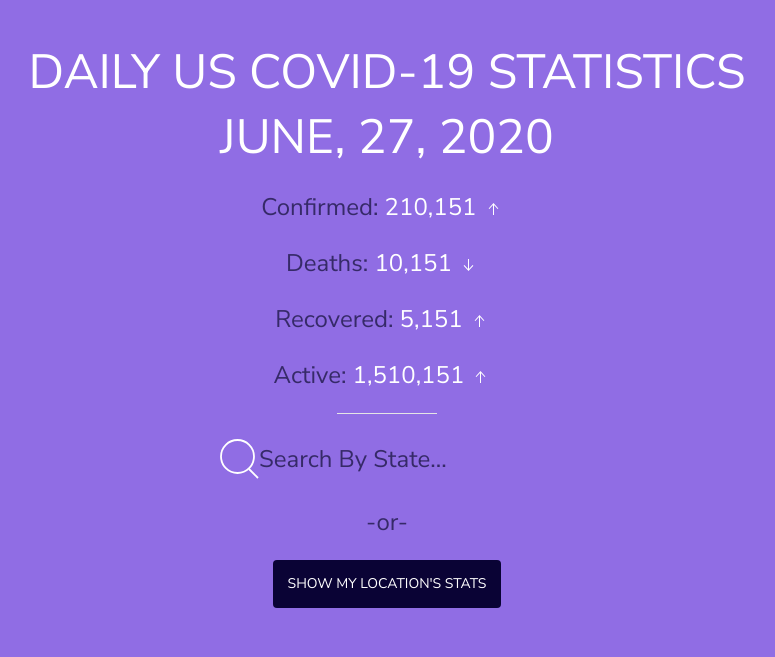
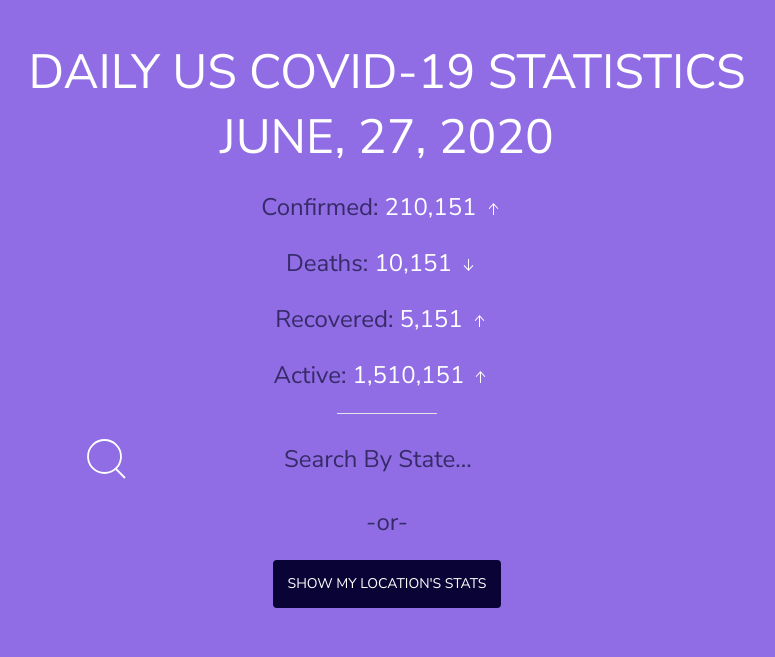
Before and after one commit to tedpedersen/group-project-uc-berkeley, a PHP site: page / in a window 1280 px wide. Shown: the part 551-1208 px from the top of the page, without its empty margins (253-1028 px from the left). Run offline with PHP 8.4, Linux system fonts and the light colour scheme; some libraries are stand-ins or nearby versions.

Commit message:
fixing alignment with typeahead state stat search

```diff
--- a/assets/css/styles.css
+++ b/assets/css/styles.css
@@ -74,19 +74,21 @@ p{
 .intro .uk-button{
     margin: 0 10px;
 }
-
 .stats{
     padding: 40px 0 50px 0;
 }
 .uk-search .uk-search-icon{
     color: #fff;
+    left: -70px;
 }
 .uk-search-large .uk-search-input {
     height: 50px;
     color: #fff;
     font-size: 1.5em;
-    padding-left:25px;
-
+    width: 210px;
+}
+.search-container{
+    width: 210px;
 }
 ::placeholder {
     color: #362A68 !important;
@@ -175,7 +177,6 @@ padding: 6px 12px;
 .uk-cover-container.stats{
     overflow: visible;
 }
-
 .tt-menu {
     font-size: 1.5em;
     text-align: left;
--- a/index.html
+++ b/index.html
@@ -34,7 +34,7 @@
         <p>Recovered: <span>5,151</span> <span class="uk-margin-small-right" uk-icon="arrow-up"></span></p>
         <p>Active: <span>1,510,151</span> <span class="uk-margin-small-right" uk-icon="arrow-up"></span></p>
         <hr class="uk-divider-small">
-        <div class="centered" style="width:375px">
+        <div class="centered state-search-container">
           <form class="uk-search uk-search-large">
             <span uk-search-icon></span>
             <input class="uk-search-input typeahead"  type="search" placeholder="Search By State...">
```
